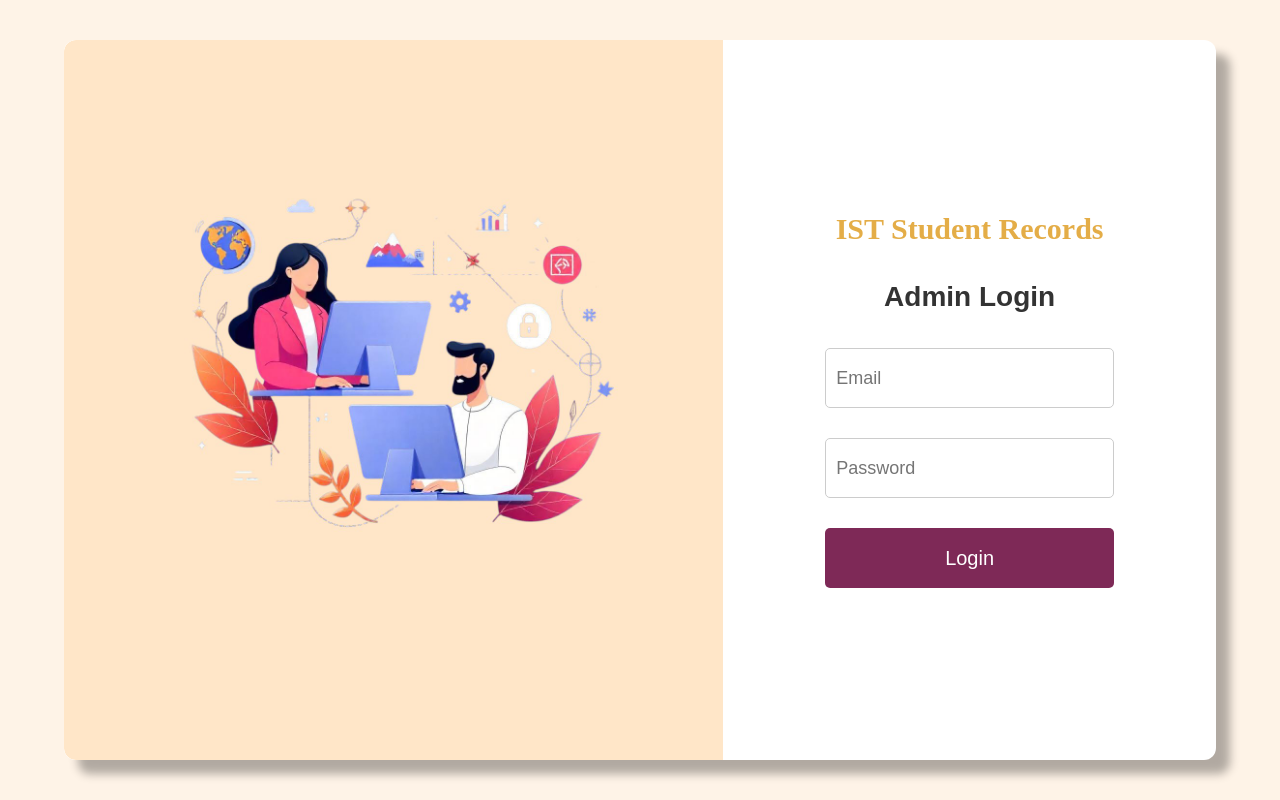
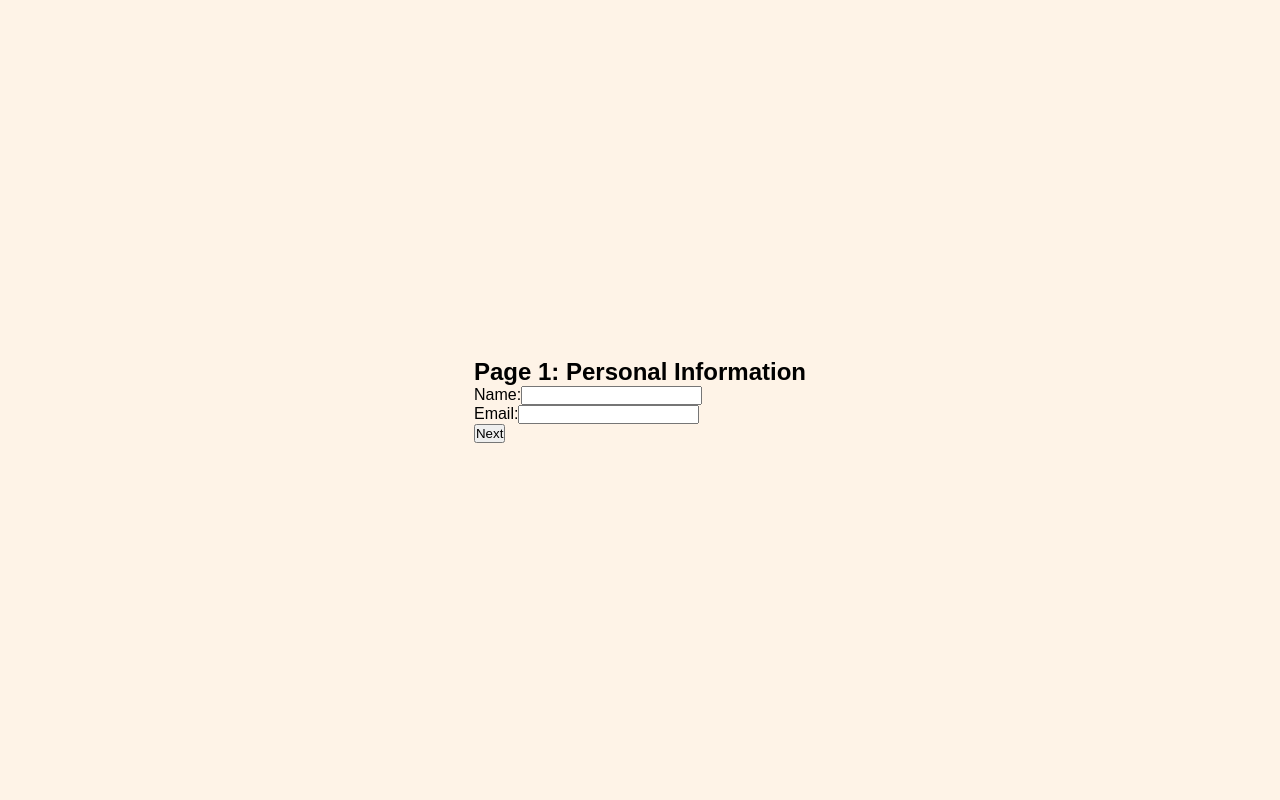
Before and after one commit to Ashishprakashp/srms, a React (Create React App) app: page / in a window 1280 px wide. Built offline with nearby package versions, Linux system fonts and the light colour scheme.

Commit message:
Feb2 11:37

```diff
--- a/src/App.js
+++ b/src/App.js
@@ -3,12 +3,13 @@ import { BrowserRouter as Router,Routes,Route } from 'react-router-dom';
 import AdminLogin from './AdminLogin';
 import AdminDashboard from './AdminDashboard';
 import FacultyManagement from './FacultyManagement';
+import StudentForm from './StudentForm';
 
 function App() {
   return(
   <Router>
     <Routes>
-      <Route path='/' element={<AdminLogin/>}/>
+      <Route path='/' element={<StudentForm/>}/>
       <Route path='/admin-dashboard' element={<AdminDashboard/>}/>
       <Route path='/faculty-management' element={<FacultyManagement/>}/>
     </Routes>
--- /dev/null
+++ b/src/Page1.js
@@ -0,0 +1,28 @@
+import {React} from 'react';
+
+const Page1 = ({formData,setFormData}) => {
+    return (
+        <div>
+          <h2>Page 1: Personal Information</h2>
+          <label>
+            Name:
+            <input
+              type="text"
+              value={formData.name}
+              onChange={(e) => setFormData({ ...formData, name: e.target.value })}
+            />
+          </label>
+          <br />
+          <label>
+            Email:
+            <input
+              type="email"
+              value={formData.email}
+              onChange={(e) => setFormData({ ...formData, email: e.target.value })}
+            />
+          </label>
+        </div>
+      );
+};
+
+export default Page1;
--- /dev/null
+++ b/src/Page2.js
@@ -0,0 +1,28 @@
+import React from 'react';
+
+const Page2 = ({ formData, setFormData }) => {
+  return (
+    <div>
+      <h2>Page 2: Address Information</h2>
+      <label>
+        Address:
+        <input
+          type="text"
+          value={formData.address}
+          onChange={(e) => setFormData({ ...formData, address: e.target.value })}
+        />
+      </label>
+      <br />
+      <label>
+        City:
+        <input
+          type="text"
+          value={formData.city}
+          onChange={(e) => setFormData({ ...formData, city: e.target.value })}
+        />
+      </label>
+    </div>
+  );
+};
+
+export default Page2;
--- /dev/null
+++ b/src/StudentForm.js
@@ -0,0 +1,53 @@
+import {React} from 'react';
+import { useState } from 'react';
+import Page1 from './Page1.js';
+import Page2 from './Page2.js';
+import './StudentForm.css';
+import AdminTitleBar from './AdminTitleBar';
+
+const StudentForm= () => {
+    const[currentPage,setCurrentPage] = useState(1);
+    const nextPage = () => setCurrentPage(currentPage+1);
+    const prevPage = () => setCurrentPage(currentPage-1);
+    const[formData,setFormData]= useState({
+        name: '',
+        email: '',
+        address: '',
+        city: '',
+        phone: '',
+    });
+
+    const handleSubmit = () => {
+        console.log('Form Data: ',formData);
+    };
+
+    const renderPage = () =>{
+        switch(currentPage){
+            case 1:
+                return <Page1 formData={formData} setFormData={setFormData}/>;
+            case 2:
+                return <Page2 formData={formData} setFormData={setFormData}/>;
+            default:
+                return <div>Invalid Page!</div>;
+        }
+    };
+
+    return(
+        <div>
+            {renderPage()}
+            <div>
+                {currentPage > 1 && (
+                    <button onClick={prevPage}>Back</button>
+                )}
+                {currentPage <2 && (
+                    <button onClick={nextPage}>Next</button>
+                )}
+                {currentPage ===2 && (
+                    <button onClick={handleSubmit}>Submit</button>
+                )}
+            </div>
+        </div>
+    );
+}
+
+export default StudentForm;
```
Also changed, not shown: src/StudentForm.css (added).
